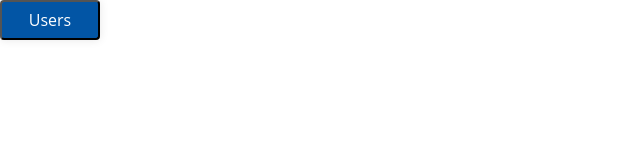
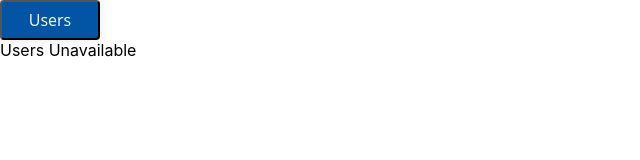
Before and after one commit to WeDevYou/git-practice, a React (Create React App) app: page / in a window 1280 px wide. Shown: the top 160 px of the page, without its empty margins (0-640 px from the left). Built offline with nearby package versions, Linux system fonts and the light colour scheme.

Commit message:
feat(learning): running the bugs

```diff
--- a/src/App.js
+++ b/src/App.js
@@ -11,13 +11,9 @@ export default function App() {
       const response = await fetch(
         "https://jsonplaceholder.typicode.com/users"
       );
-      if (response.ok) {
-        const data = await response.json();
+      const data = await response.json();
 
-        getAllAvatar(data);
-      } else {
-          setError("there was an error getting the user");
-      }
+      getAllAvatar(data);
     } catch (error) {
         setError("We couldn't make the request to get the user");
     }
@@ -28,7 +24,7 @@ export default function App() {
       try {
         for (let i = 0; i < data.length; i++) {
           const response = await fetch(
-            "https://avatars.dicebear.com/api/male/john.svg?background=%230000ff"
+            "https://avatars.dicebear.com/api/male/${data[i].username}.svg?background=%230000ff"
           );
           const avatar = await response.text();
           newUsersList.push({ ...data[i], avatar });
@@ -44,7 +40,7 @@ export default function App() {
       <div className='App'>
         <Button onClick={handleClick} text='Users' />
 
-        {users?.length === 0 ? (
+        {!users?.length ? (
           <div>{"Users Unavailable" || error}</div>
         ) : (
           <div>
```
